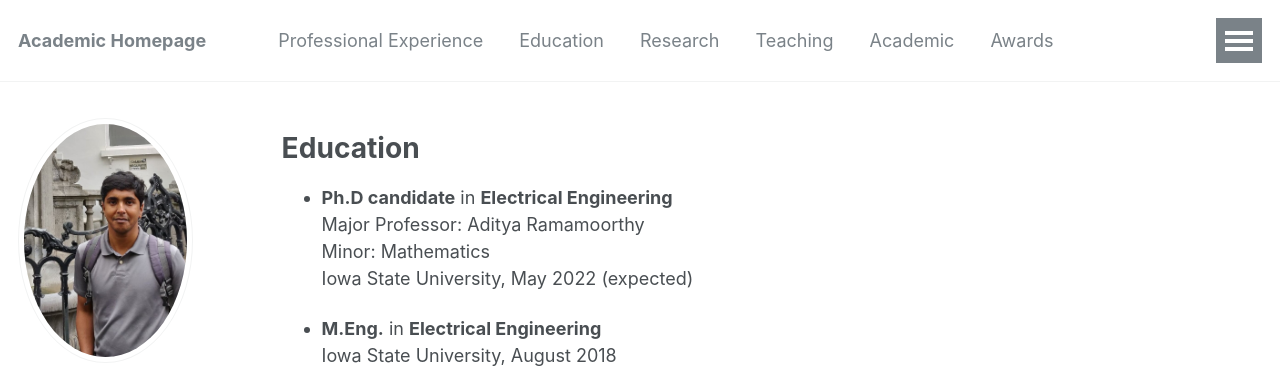
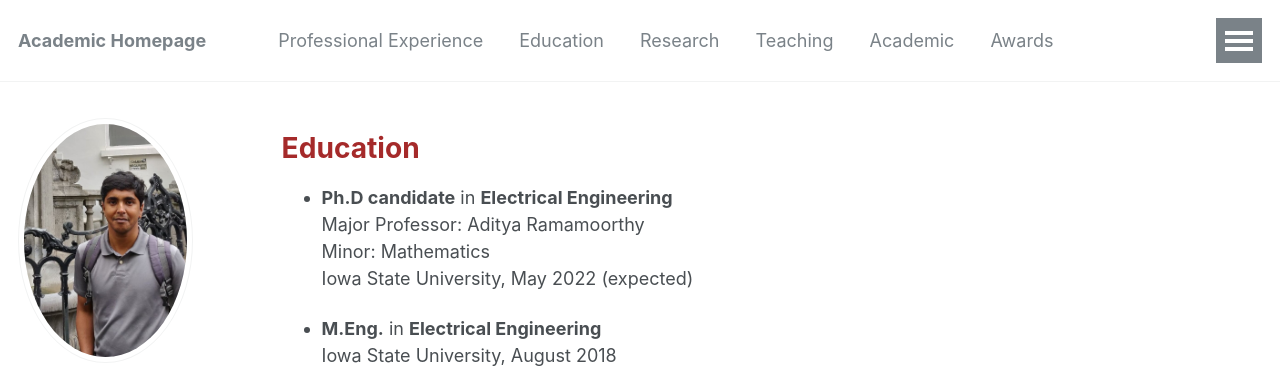
Before and after one commit to anindyabijoydas/portfolio, a Jekyll site: the page built from _pages/education.md, in a window 1280 px wide. Shown: the top 368 px of the page. Built offline with Jekyll 4.4.1, drawn with Linux system fonts in a browser that asks for light colours; some web fonts are replaced.

Commit message:
Update education.md

```diff
--- a/_pages/education.md
+++ b/_pages/education.md
@@ -7,7 +7,7 @@ redirect_from:
 
 {% include base_path %}
 
-Education
+<span style="color:brown">**Education**</span>
 ======
 * **Ph.D candidate** in **Electrical Engineering** <br /> Major Professor: Aditya Ramamoorthy <br /> Minor: Mathematics <br /> Iowa State University, May 2022 (expected)
 
```
